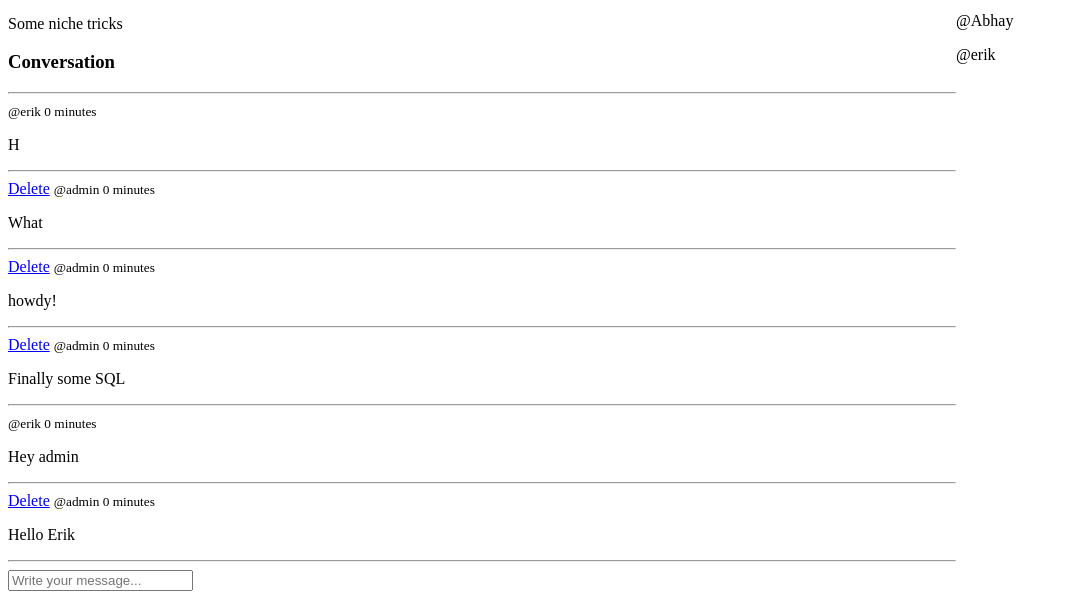
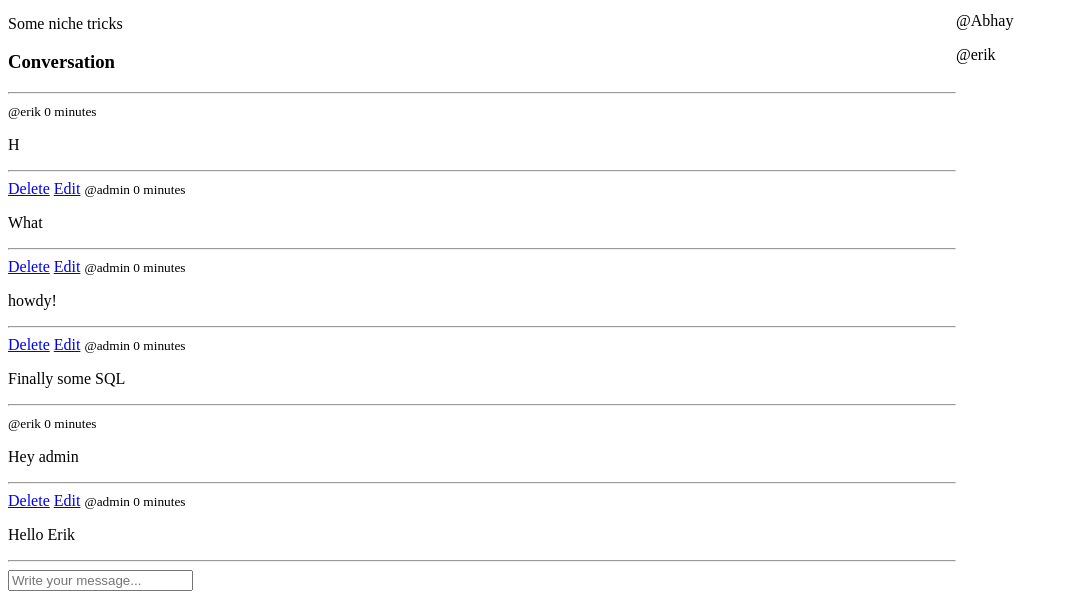
Before and after one commit to AbhayParasharhere/DjangoStudyBuddy, a Django app: page /room/5/ in a window 1280 px wide. Shown: the part 252-851 px from the top of the page, without its empty margins (0-1069 px from the left). Run offline with Django 4.2, Linux system fonts and the light colour scheme; a user stored in the database is signed in; data comes from the database, SQL or seed files in the repository; both versions use the stored data as it was after the commit.

Commit message:
Add optional edit message feature

```diff
--- a/studybuddy/base/templates/base/room.html
+++ b/studybuddy/base/templates/base/room.html
@@ -20,9 +20,20 @@
       <div>
         {%if message.user == request.user%}
         <a href="{%url 'delete-message' message.id%}">Delete</a>
+        <a href="{%url 'edit-message' message.id%}?room_id={{room.id}}">Edit</a>
         {%endif%}
-        <small>@{{message.user}} {{message.created | timesince}}</small>
+        <small>@{{message.user}} {{message.updated | timesince}}</small>
+        {%if edit_message_id == message.id%}
+        <form
+          method="POST"
+          action="{%url 'edit-message' message.id%}?room_id={{room.id}}"
+        >
+          {%csrf_token%}
+          <input type="text" name="body" value="{{message.body}}" />
+        </form>
+        {%else%}
         <p>{{message.body}}</p>
+        {%endif%}
         <hr />
       </div>
       {%endfor%}
--- a/studybuddy/base/urls.py
+++ b/studybuddy/base/urls.py
@@ -11,4 +11,5 @@ urlpatterns = [
     path('update-room/<str:pk>/', views.updateRoom, name="update-room"),
     path('delete-room/<str:pk>/', views.deleteRoom, name="delete-room"),
     path('delete-message/<str:pk>/', views.deleteMessage, name="delete-message"),
+    path('edit-message/<str:pk>/', views.editMessage, name="edit-message"),
 ]
--- a/studybuddy/base/views.py
+++ b/studybuddy/base/views.py
@@ -58,6 +58,8 @@ def home(request):
 
 def room(request, pk):
     room = Room.objects.get(id=pk)
+    edit_message_id = request.session.get('edit_message_id', -1)
+
     room_messages = room.message_set.all().order_by('-created')
     participants = room.participants.all()
     if request.method == 'POST':
@@ -73,7 +75,7 @@ def room(request, pk):
         except:
             messages.error(request, 'You must be logged in to message')
     context = {'room': room, 'room_messages': room_messages,
-               'participants': participants}
+               'participants': participants, 'edit_message_id': edit_message_id}
     return render(request, 'base/room.html', context=context)
 
 
@@ -141,3 +143,19 @@ def deleteMessage(request, pk):
         message.delete()
         return redirect('home')
     return render(request, 'base/delete.html', {'obj': message})
+
+
+@login_required(login_url='login')
+def editMessage(request, pk):
+    room_id = request.GET.get('room_id')
+    message = Message.objects.get(id=pk)
+    edit_done = False
+    if request.user != message.user:
+        return HttpResponse("You are not allowed to edit")
+    if request.method == 'POST':
+        message.body = request.POST.get('body')
+        message.save()
+        edit_done = True
+
+    request.session['edit_message_id'] = message.id if edit_done == False else -1
+    return redirect('room', pk=room_id)
```
Also changed, not shown: studybuddy/base/templates/base/home.html (+14 -23 lines), studybuddy/db.sqlite3.
